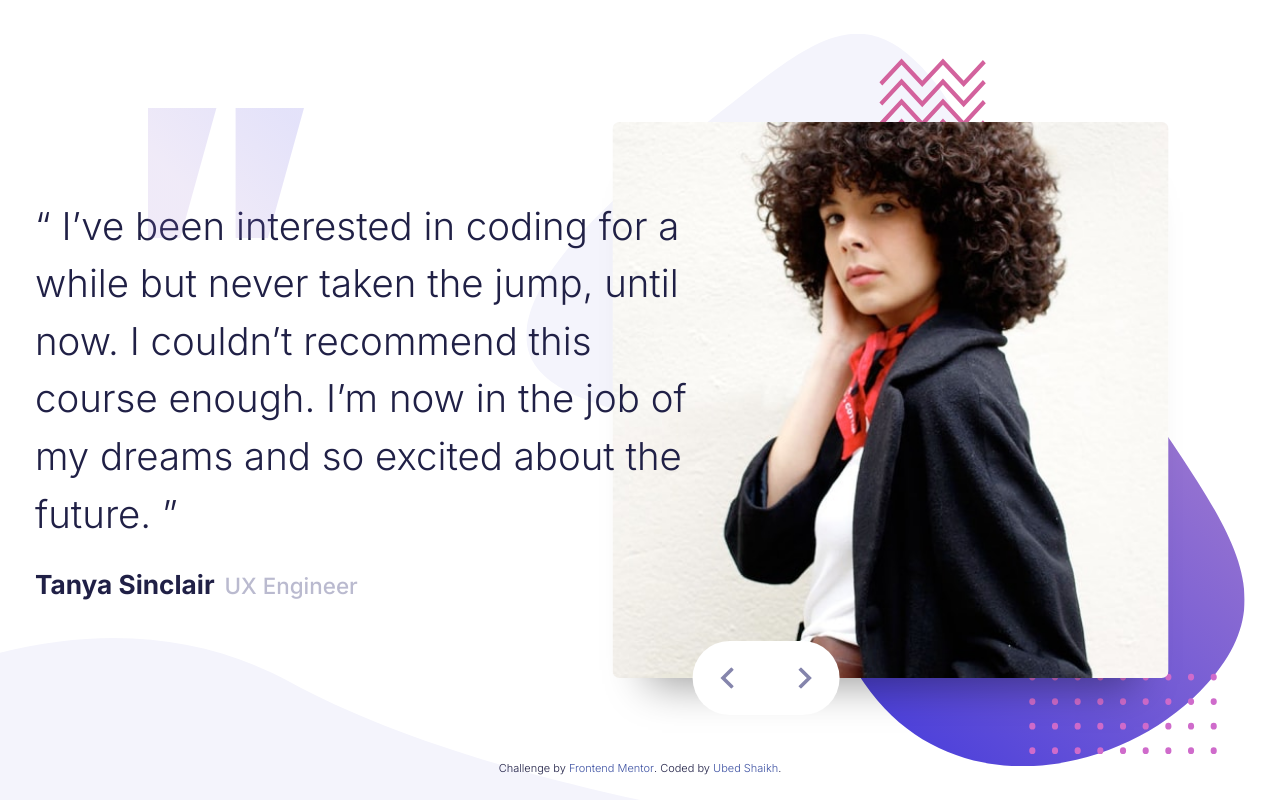
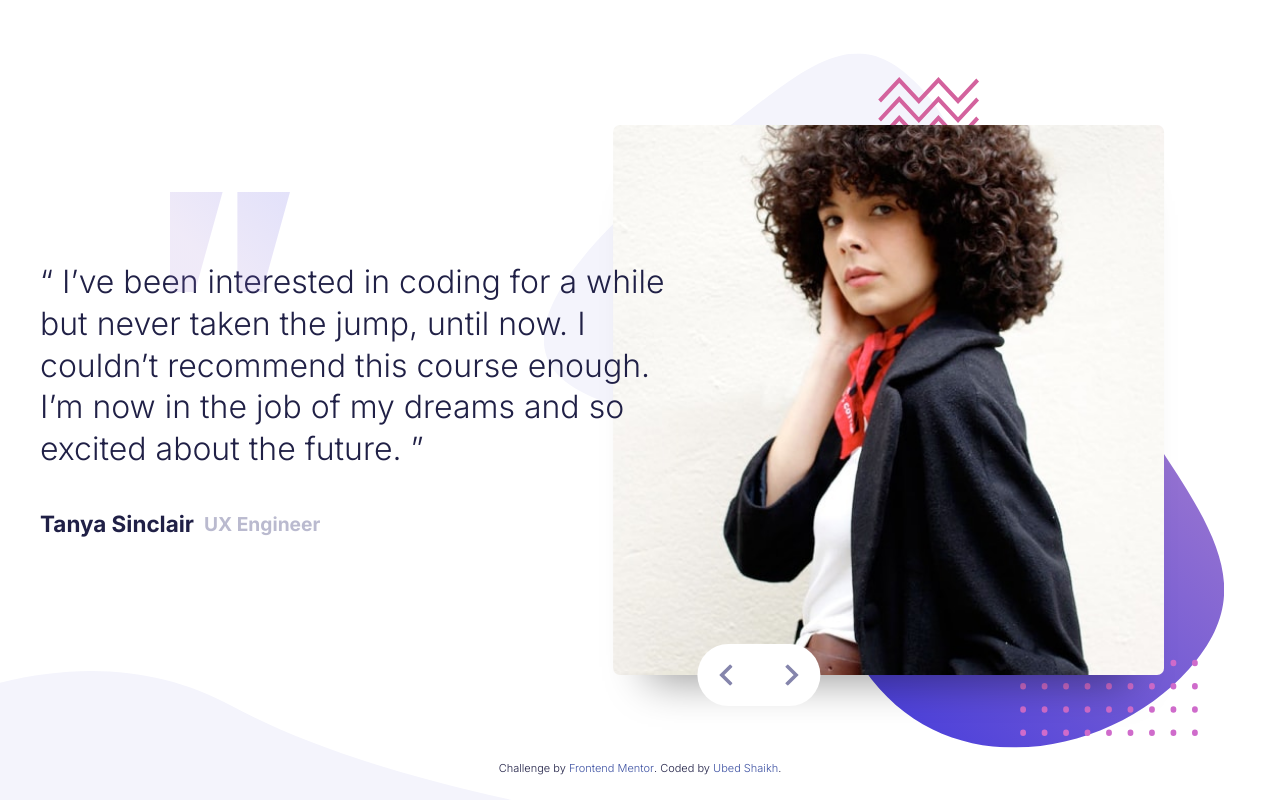
Before and after one commit to ubed90/coding-bootcamp-testimonials-slider, a plain HTML site: page index.html in a window 1280 px wide. Drawn offline with Linux system fonts and the light colour scheme.

Commit message:
UI FIXED

```diff
--- a/sass/_desktop.scss
+++ b/sass/_desktop.scss
@@ -4,10 +4,11 @@ main {
 
     .testimonial {
       flex-direction: row;
-      align-items: center;
+      // align-items: center;
       gap: initial;
 
       &__left {
+        align-self: center;
         order: initial;
         flex: 1 1 50%;
         text-align: left;
@@ -18,19 +19,21 @@ main {
 
         &::after {
           left: 20%;
-          transform: scale(1.3);
-          top: -18%;
+          transform: scale(1);
+          top: -25%;
         }
 
         &--hero {
-          font-size: unquote($string: "clamp(2.9rem , 3vw , 4rem)");
+          line-height: 1.3;
         }
 
         &--bio {
           display: flex;
           align-items: center;
-          font-size: 0.7em;
+          font-size: 0.6em;
           gap: 1rem;
+          margin-top: 4rem;
+          font-weight: font-weight(bold);
         }
       }
 
@@ -44,7 +47,7 @@ main {
 
         &--pattern {
           left: -5%;
-          transform: scale(1.1);
+          transform: scale(1.05);
         }
 
         &--btngroup {
@@ -54,7 +57,7 @@ main {
 
 
             button {
-                padding: 2.8rem;
+                padding: 2.2rem;
 
                 img {
                     transform: scale(1.2);
--- a/sass/_utilities.scss
+++ b/sass/_utilities.scss
@@ -25,11 +25,11 @@ body {
 
   display: grid;
   grid-template-columns:
-    [start] minmax(3.5rem, 1fr) [center-start] minmax(0px, 130rem)
+    [start] minmax(3.5rem, 1fr) [center-start] minmax(0px, 120rem)
     [center-end] minmax(3.5rem, 1fr) [end];
 
     @include media-tablet {
-      background-size: 50%;
+      background-size: 40%;
     }
 }
 
```
Also changed, not shown: up/css/style.css, up/css/style.min.css.
